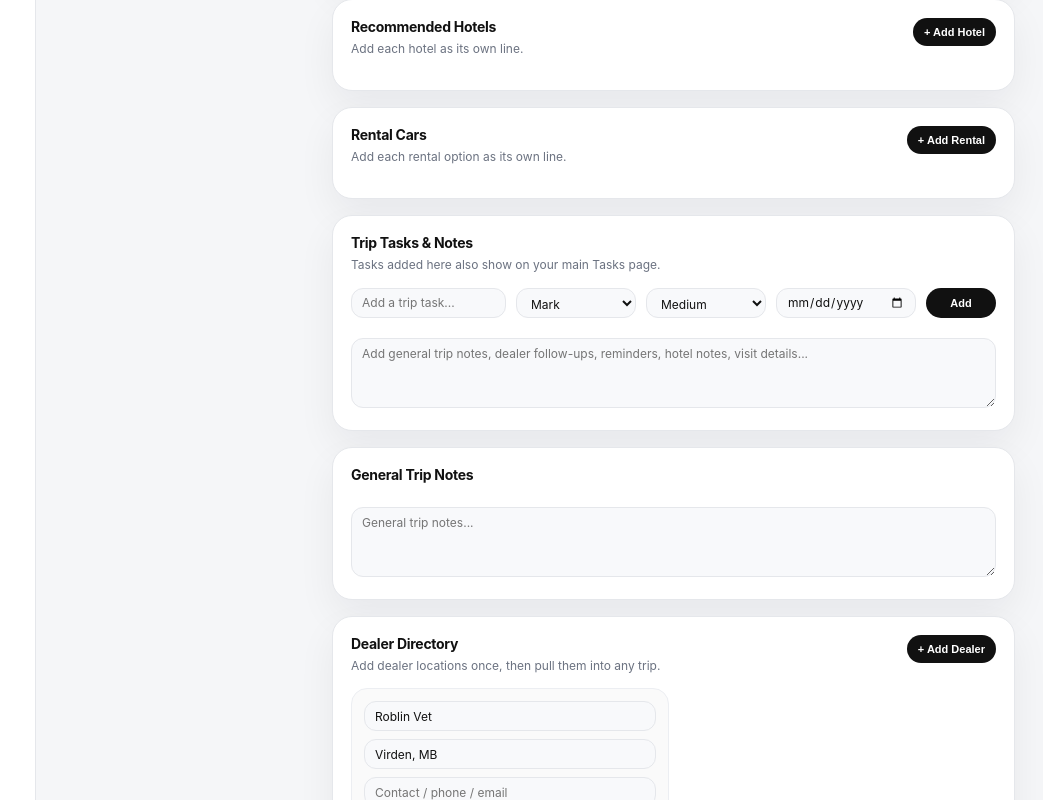
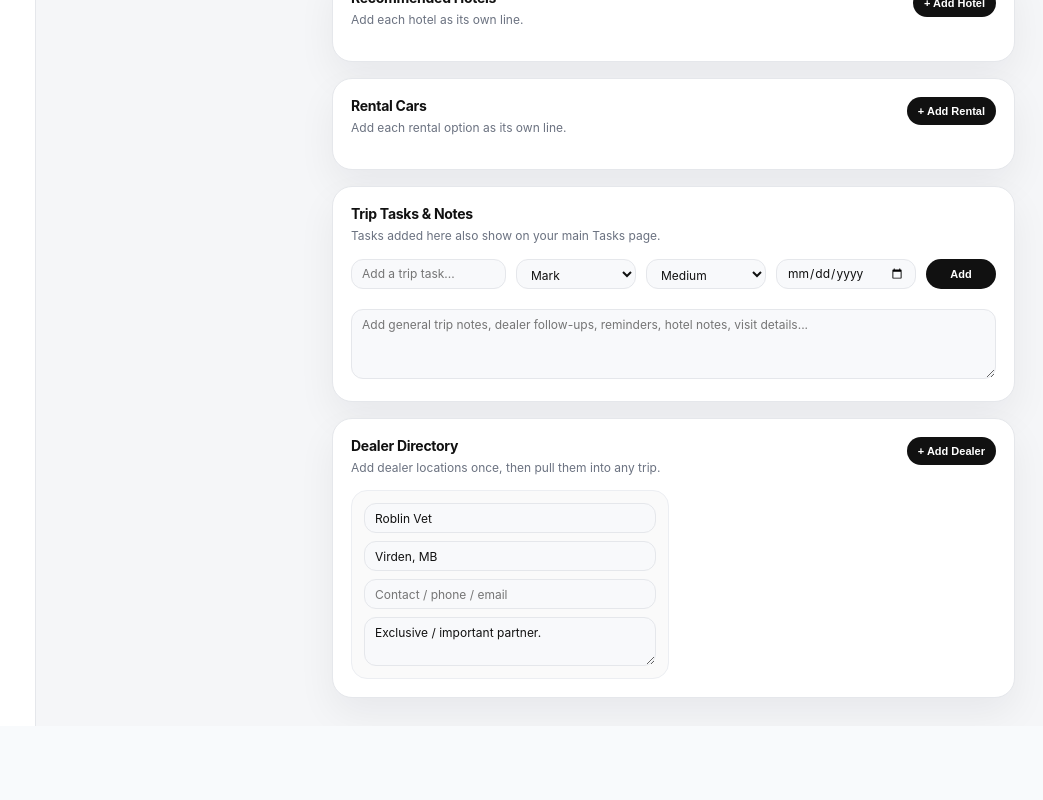
Before and after one commit to nikitaline-code/nl-operating-system, a Next.js app: page /travel in a window 1280 px wide. Shown: the part 754-1554 px from the top of the page, without its empty margins (237-1280 px from the left). After the commit the page ends 1480 px from the top, so only its background shows below. Built offline with nearby package versions, Linux system fonts and the light colour scheme.

Commit message:
Update travel.js

```diff
--- a/pages/travel.js
+++ b/pages/travel.js
@@ -60,8 +60,10 @@ export default function TravelPage() {
 
   useEffect(() => {
     const savedTravel = localStorage.getItem("travelPageData");
+
     if (savedTravel) {
       const parsed = JSON.parse(savedTravel);
+
       if (parsed.dealers) setDealers(parsed.dealers);
       if (parsed.trips) setTrips(parsed.trips);
       if (parsed.selectedTrip) setSelectedTrip(parsed.selectedTrip);
@@ -97,6 +99,7 @@ export default function TravelPage() {
 
   const toggleDealerForTrip = (dealerId) => {
     const current = selectedTrip?.dealerIds || [];
+
     const updatedDealerIds = current.includes(dealerId)
       ? current.filter((id) => id !== dealerId)
       : [...current, dealerId];
@@ -315,7 +318,7 @@ export default function TravelPage() {
     });
     rows.push([]);
 
-    rows.push(["General Notes"]);
+    rows.push(["Trip Notes"]);
     rows.push([tripNotes]);
 
     const csv = rows.map((row) => row.map(csvSafe).join(",")).join("\n");
@@ -355,9 +358,11 @@ export default function TravelPage() {
             <button className="secondaryBtn" onClick={downloadExcelCSV}>
               Download Excel
             </button>
+
             <button className="secondaryBtn" onClick={printPDF}>
               Print / PDF
             </button>
+
             <button className="primaryBtn" onClick={addTrip}>
               + New Trip
             </button>
@@ -421,6 +426,7 @@ export default function TravelPage() {
 
               <div className="selectedDealersPrint">
                 <h3>Dealers Included</h3>
+
                 {selectedDealers.length === 0 && (
                   <p className="emptySmall">No dealers selected.</p>
                 )}
@@ -442,6 +448,7 @@ export default function TravelPage() {
                       checked={selectedTrip?.dealerIds?.includes(dealer.id) || false}
                       onChange={() => toggleDealerForTrip(dealer.id)}
                     />
+
                     <span>
                       <strong>{dealer.name}</strong>
                       <small>{dealer.location || "No location added"}</small>
@@ -455,7 +462,9 @@ export default function TravelPage() {
               <div className="sectionHeader">
                 <div>
                   <h2>Trip Plan</h2>
-                  <p className="noPrint">Drag items to reorder. Click notes to expand details.</p>
+                  <p className="noPrint">
+                    Drag items to reorder. Click notes to expand details.
+                  </p>
                 </div>
 
                 <button className="smallBtn noPrint" onClick={addItineraryItem}>
@@ -699,21 +708,6 @@ export default function TravelPage() {
               />
             </section>
 
-            <section className="card wide">
-              <div className="sectionHeader">
-                <div>
-                  <h2>General Trip Notes</h2>
-                </div>
-              </div>
-
-              <textarea
-                className="tripNotesBox"
-                value={tripNotes}
-                onChange={(e) => setTripNotes(e.target.value)}
-                placeholder="General trip notes..."
-              />
-            </section>
-
             <section className="card wide noPrint">
               <div className="sectionHeader">
                 <div>
@@ -953,8 +947,7 @@ export default function TravelPage() {
           white-space: nowrap;
         }
 
-        .formGrid,
-        .taskAddGrid {
+        .formGrid {
           display: grid;
           grid-template-columns: 1fr 1fr 140px;
           gap: 10px;
@@ -976,6 +969,15 @@ export default function TravelPage() {
           border-radius: 14px;
           padding: 10px;
           cursor: pointer;
+        }
+
+        .dealerSelect input[type="checkbox"] {
+          width: 13px;
+          height: 13px;
+          min-width: 13px;
+          margin-top: 1px;
+          padding: 0;
+          accent-color: #111;
         }
 
         .dealerSelect strong,
@@ -1012,7 +1014,9 @@ export default function TravelPage() {
         }
 
         .taskAddGrid {
+          display: grid;
           grid-template-columns: 1fr 120px 120px 140px 70px;
+          gap: 10px;
           margin-bottom: 10px;
         }
 
```
